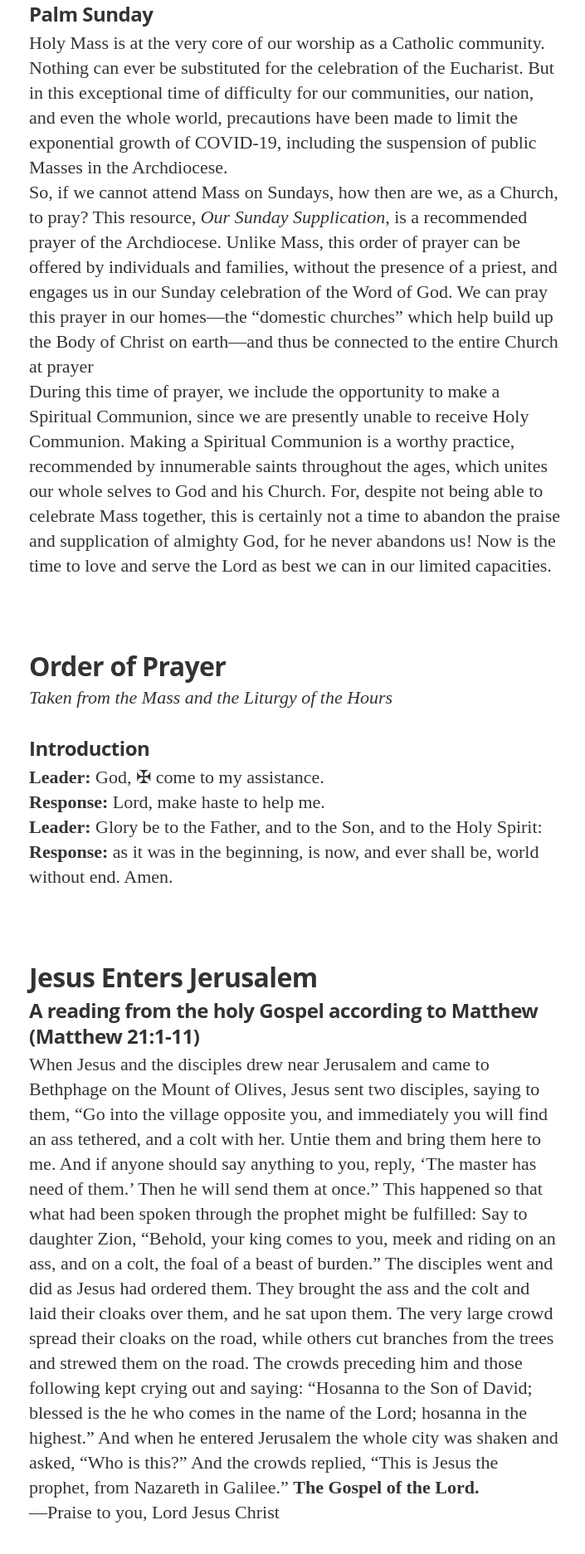
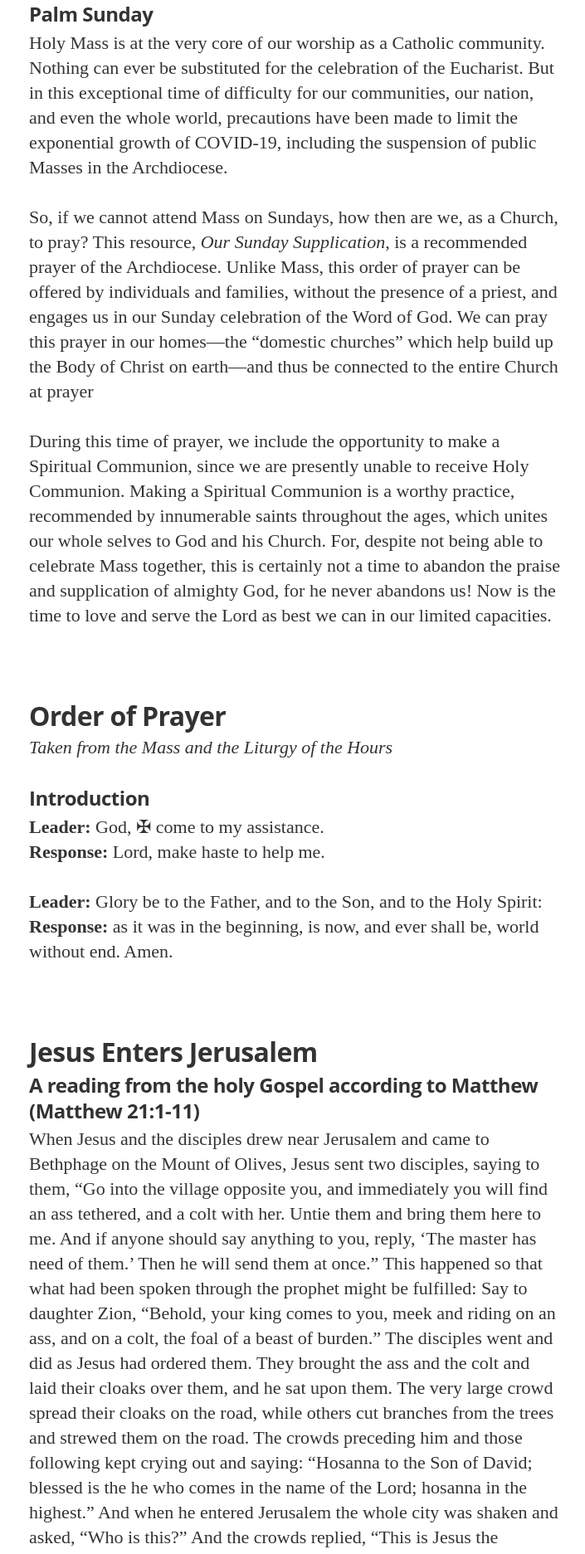
Before and after one commit to SchoolOfHope/SchoolOfHope.github.io, a Jekyll site: the page built from _posts/2020-04-05-Palm-Sunday.md, in a window 1280 px wide. Shown: the part 1140-3013 px from the top of the page at 83% size, without its empty margins (285-990 px from the left). Built offline with Jekyll 4.4.1, drawn with Linux system fonts in a browser that asks for light colours; nearby versions of some CDN libraries; some web fonts are replaced.

Commit message:
fix line spacing in Palm Sunday

```diff
--- a/_posts/2020-04-05-Palm-Sunday.markdown
+++ b/_posts/2020-04-05-Palm-Sunday.md
@@ -13,9 +13,9 @@ image2: /assets/article_images/2020-04-05-Palm-Sunday/PalmSunday-mobile.jpg
 <h3>Palm Sunday</h3>
 
 <p>Holy Mass is at the very core of our worship as a Catholic community. Nothing can ever be substituted for the celebration of the Eucharist. But in this exceptional time of difficulty for our communities, our nation, and even the whole world, precautions have been made to limit the exponential growth of COVID-19, including the suspension of public Masses in the Archdiocese.<br>
-
+<br>
 So, if we cannot attend Mass on Sundays, how then are we, as a Church, to pray? This resource, <i>Our Sunday Supplication</i>, is a recommended prayer of the Archdiocese. Unlike Mass, this order of prayer can be offered by individuals and families, without the presence of a priest, and engages us in our Sunday celebration of the Word of God. We can pray this prayer in our homes—the “domestic churches” which help build up the Body of Christ on earth—and thus be connected to the entire Church at prayer<br>
-
+<br>
 During this time of prayer, we include the opportunity to make a Spiritual Communion, since we are presently unable to receive Holy Communion. Making a Spiritual Communion is a worthy practice, recommended by innumerable saints throughout the ages, which unites our whole selves to God and his Church. For, despite not being able to celebrate Mass together, this is certainly not a time to abandon the praise and supplication of almighty God, for he never abandons us! Now is the time to love and serve the Lord as best we can in our limited capacities.</p>
 
 <h2>Order of Prayer</h2>
@@ -24,7 +24,7 @@ During this time of prayer, we include the opportunity to make a Spiritual Commu
 <h3>Introduction</h3>
 <p><b>Leader:</b> God, ✠ come to my assistance.<br>
 <b>Response:</b> Lord, make haste to help me.<br>
-
+<br>
 <b>Leader:</b> Glory be to the Father, and to the Son, and to the Holy Spirit:<br>
 <b>Response:</b> as it was in the beginning, is now, and ever shall be, world without end. Amen.</p>
 
@@ -32,7 +32,7 @@ During this time of prayer, we include the opportunity to make a Spiritual Commu
 <h3>A reading from the holy Gospel according to Matthew (Matthew 21:1-11)</h3>
 
 <p>When Jesus and the disciples drew near Jerusalem and came to Bethphage on the Mount of Olives, Jesus sent two disciples, saying to them, “Go into the village opposite you, and immediately you will find an ass tethered, and a colt with her. Untie them and bring them here to me. And if anyone should say anything to you, reply, ‘The master has need of them.’ Then he will send them at once.” This happened so that what had been spoken through the prophet might be fulfilled: Say to daughter Zion, “Behold, your king comes to you, meek and riding on an ass, and on a colt, the foal of a beast of burden.” The disciples went and did as Jesus had ordered them. They brought the ass and the colt and laid their cloaks over them, and he sat upon them. The very large crowd spread their cloaks on the road, while others cut branches from the trees and strewed them on the road. The crowds preceding him and those following kept crying out and saying: “Hosanna to the Son of David; blessed is the he who comes in the name of the Lord; hosanna in the highest.” And when he entered Jerusalem the whole city was shaken and asked, “Who is this?” And the crowds replied, “This is Jesus the prophet, from Nazareth in Galilee.”
-
+<br>
 <b>The Gospel of the Lord.</b><br>
 ―Praise to you, Lord Jesus Christ</p>
 
@@ -41,12 +41,12 @@ During this time of prayer, we include the opportunity to make a Spiritual Commu
 To whom the lips of children made sweet hosannas ring.<br>
 You are the King of Israel, and David's royal Son,<br>
 Now in the Lord's Name coming, our King and Blessed One.<br>
-
+<br>
 All glory, laud, and honor to you, Redeemer King!<br>
 To whom the lips of children made sweet hosannas ring.<br>
 The company of angels are praising you on high;<br>
 And mortals, joined with all things created, make reply.<br>
-
+<br>
 All glory, laud, and honor to you, Redeemer King!<br>
 To whom the lips of children made sweet hosannas ring.<br>
 The people of the Hebrews with palms before you went:<br>
@@ -55,27 +55,27 @@ Our praise and prayers and anthems before you we present.</p>
 <h2>The Sunday Readings</h2>
 <h3>A reading from the Book of the prophet Isaiah (Isaiah 50:4-7)</h3>
 <p>The Lord GOD has given me a well-trained tongue, that I might know how to speak to the weary a word that will rouse them. Morning after morning he opens my ear that I may hear; and I have not rebelled, have not turned back. I gave my back to those who beat me, my cheeks to those who plucked my beard; my face I did not shield from buffets and spitting. The Lord GOD is my help, therefore I am not disgraced; I have set my face like flint, knowing that I shall not be put to shame.
-
+<br>
 <b>The Word of the Lord.</b><br>
 ―Thanks be to God.</p>
 
 <h3>Responsorial Psalm (Psalm 22:8-9, 17-18, 19-20, 23-24)</h3>
 <p><b>Reader:</b> My God, my God, why have you abandoned me?<br>
 <b>Together:</b> My God, my God, why have you abandoned me?<br>
-
+<br>
 <b>Reader:</b> All who see me scoff at me; they mock me with parted lips,<br>
 they wag their heads: "He relied on the LORD; let him deliver him,<br>
 let him rescue him, if he loves him."<br>
 <b>Together:</b> My God, my God, why have you abandoned me?<br>
-
+<br>
 <b>Reader:</b> Indeed, many dogs surround me, a pack of evildoers closes in upon me;<br>
 They have pierced my hands and my feet; I can count all my bones.<br>
 <b>Together:</b> My God, my God, why have you abandoned me?<br>
-
+<br>
 <b>Reader:</b> They divide my garments among them, and for my vesture they cast lots.<br>
 But you, O LORD, be not far from me; O my help, hasten to aid me.<br>
 <b>Together:</b> My God, my God, why have you abandoned me?<br>
-
+<br>
 <b>Reader:</b> I will proclaim your name to my brethren;<br>
 in the midst of the assembly I will praise you:<br>
 "You who fear the LORD, praise him;<br>
@@ -84,9 +84,8 @@ revere him, all you descendants of Israel!"<br>
 <b>Together:</b> My God, my God, why have you abandoned me?</p>
 
 <h3>A Reading from the Letter of Saint Paul to the Philippians (Philippians 2:6-11)</h3>
-<p>Christ Jesus, though he was in the form of God, did not regard equality with God
-something to be grasped. Rather, he emptied himself, taking the form of a slave, coming in human likeness; and found human in appearance, he humbled himself, becoming obedient to the point of death, even death on a cross. Because of this, God greatly exalted him and bestowed on him the name which is above every name, that at the name of Jesus every knee should bend, of those in heaven and on earth and under the earth, and every tongue confess that Jesus Christ is Lord, to the glory of God the Father.<br>
-
+<p>Christ Jesus, though he was in the form of God, did not regard equality with God something to be grasped. Rather, he emptied himself, taking the form of a slave, coming in human likeness; and found human in appearance, he humbled himself, becoming obedient to the point of death, even death on a cross. Because of this, God greatly exalted him and bestowed on him the name which is above every name, that at the name of Jesus every knee should bend, of those in heaven and on earth and under the earth, and every tongue confess that Jesus Christ is Lord, to the glory of God the Father.<br>
+<br>
 <b>The word of the Lord.</b><br>
 ―Thanks be to God.</p>
 
@@ -229,7 +228,7 @@ Then the soldiers of the governor took Jesus inside the praetorium and gathered
 <b>N.</b>	Pilate said to them,<br>
 <b>V.</b>	“The guard is yours; go, secure it as best you can.”<br>
 <b>N.</b>	So they went and secured the tomb by fixing a seal to the stone and setting the guard.<br>
-
+<br>
 <b>The Gospel of the Lord.</b><br>
 ―Praise to you, Lord Jesus Christ</p>
 
@@ -243,10 +242,10 @@ Then the soldiers of the governor took Jesus inside the praetorium and gathered
 <h2>Response to the Word</h2>
 <p><b>Leader:</b> By your own blood, Lord, you brought us back to God.<br>
 <b>Response:</b> By your own blood, Lord, you brought us back to God., have mercy on us.<br>
-
+<br>
 <b>Leader:</b> From every tribe, and tongue, and people and nation,<br>
 <b>Response:</b> you brought us back to God.<br>
-
+<br>
 <b>Leader:</b> Glory be to the Father, and to the Son, and to the Holy Spirit.<br>
 <b>Response:</b> By your own blood, Lord, you brought us back to God.</p>
 
@@ -254,35 +253,35 @@ Then the soldiers of the governor took Jesus inside the praetorium and gathered
 <p><b>Leader:</b> As Christ entered Jerusalem he was greeted as King and Messiah.
 Let us adore him, and joyfully praise him:<br>
 <b>Response:</b> Blessed is he who comes in the name of the Lord.<br>
-
+<br>
 <b>Leader:</b> Hosanna to you, Son of David, King of the ages;
 hosanna to you, victor over death and the powers of darkness.<br>
 <b>Response:</b> Blessed is he who comes in the name of the Lord.<br>
-
+<br>
 <b>Leader:</b> You went up to Jerusalem to suffer and so enter into your glory;
 bring your Church to the paschal feast of heaven.<br>
 <b>Response:</b> Blessed is he who comes in the name of the Lord.<br>
-
+<br>
 <b>Leader:</b> You made the cross the tree of life; give its fruit to those reborn in baptism.<br>
 <b>Response:</b> Blessed is he who comes in the name of the Lord.<br>
-
+<br>
 <b>Leader:</b> Savior of mankind, you came to save sinners;
 bring into your kingdom all who have faith, hope and love.<br>
 <b>Response:</b> Blessed is he who comes in the name of the Lord.<br>
-
+<br>
 <b>Leader:</b> Heal those who are sick, and keep safe those who are well.<br>
 <b>Response:</b> Blessed is he who comes in the name of the Lord.<br>
-
+<br>
 <b>Leader:</b> Strengthen those who care for the sick.<br>
 <b>Response:</b> Blessed is he who comes in the name of the Lord.<br>
-
+<br>
 <b>Leader:</b> Give hope to those whose livelihoods have been interrupted
 by this health emergency.<br>
 <b>Response:</b> Blessed is he who comes in the name of the Lord.<br>
-
+<br>
 <b>Leader:</b> Grant repose to all who have died in your friendship.<br>
 <b>Response:</b> Blessed is he who comes in the name of the Lord.</p>
-
+<br>
 <h2>The Lord's Prayer</h2>
 <p><b>Leader:</b> Remember us, Lord, when you come to your kingdom and teach us how to pray:<br>
 <b>Together:</b> Our Father, who art in heaven …</p>
@@ -290,7 +289,7 @@ by this health emergency.<br>
 <h2>Spiritual Communion</h2>
 <p><b>Leader:</b> You have given us bread from heaven.<br>
 <b>Response:</b> Containing in itself all delight.<br>
-
+<br>
 <b>Together:</b> My Jesus,<br>
 I believe that you are present<br>
 in the Most Holy Sacrament of the Altar.<br>
@@ -311,10 +310,10 @@ Amen.</p>
 
 <b>Leader:</b> 	We adore you, O Christ, and we bless you,<br>
 <b>Response:</b> 	because by your holy Cross you have redeemed the world!
-
+<br>
 <b>Leader:</b> 	We adore you, O Christ, and we bless you,<br>
 <b>Response:</b> 	because by your holy Cross you have redeemed the world!
-
+<br>
 <b>Leader:</b> 	We adore you, O Christ, and we bless you,<br>
 <b>Response:</b> 	because by your holy Cross you have redeemed the world!</p>
 
```
